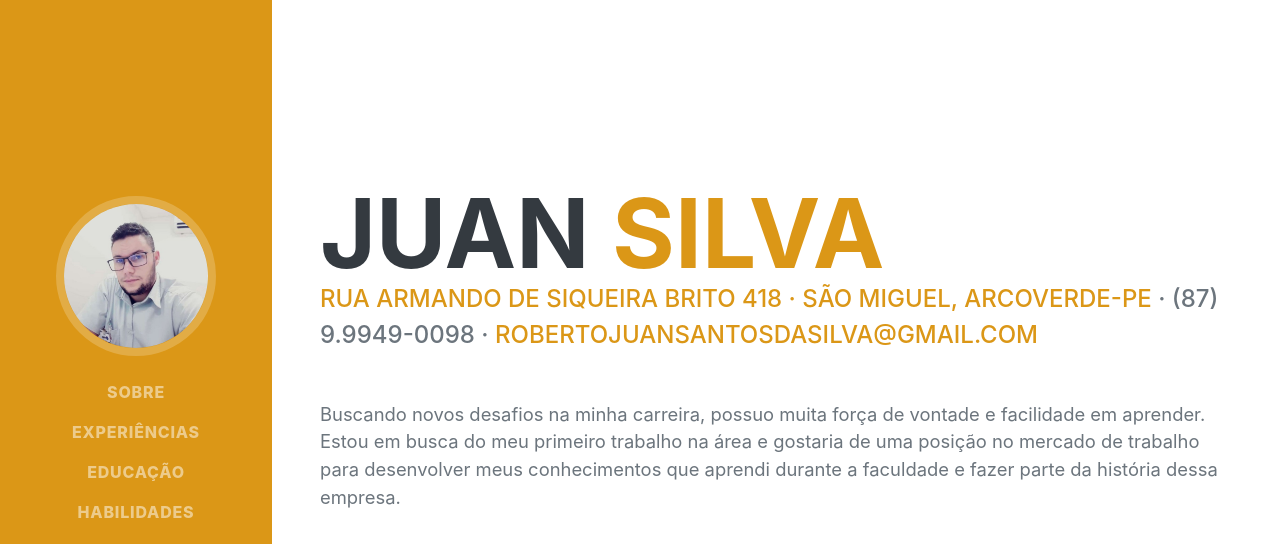
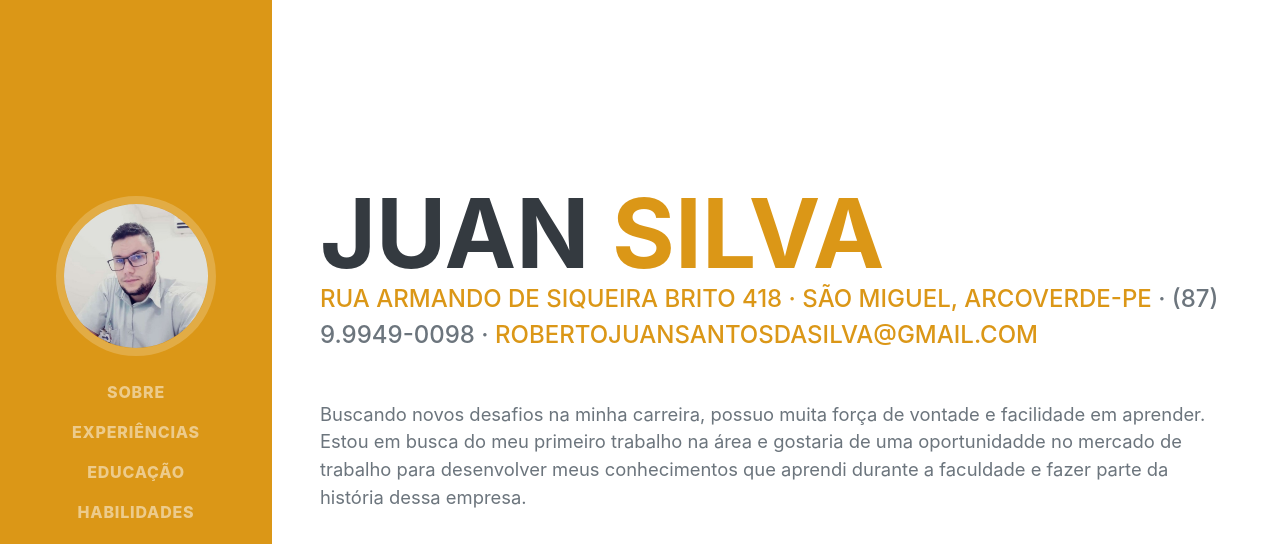
Before and after one commit to RJUAN013/curriculo, a plain HTML site: page index.html in a window 1280 px wide. Shown: the top 544 px of the page. Drawn offline with nearby package versions, Linux system fonts and the light colour scheme; a web font is replaced by a local one.

Commit message:
Update index.html

```diff
--- a/index.html
+++ b/index.html
@@ -50,7 +50,7 @@
                         Armando de Siqueira Brito 418 · São Miguel, Arcoverde-PE</a> · (87)
                     9.9949-0098 · <a href="mailto:name@gmail.com">RobertoJuanSantosdaSilva@gmail.com</a></div>
                 <p class="lead mb-5">Buscando novos desafios na minha carreira, possuo muita força de vontade e
-                    facilidade em aprender. Estou em busca do meu primeiro trabalho na área e gostaria de uma posição no
+                    facilidade em aprender. Estou em busca do meu primeiro trabalho na área e gostaria de uma oportunidadde no
                     mercado de trabalho para desenvolver meus conhecimentos que aprendi durante a faculdade e fazer
                     parte da história dessa empresa.</p>
                 <div class="social-icons">
```
